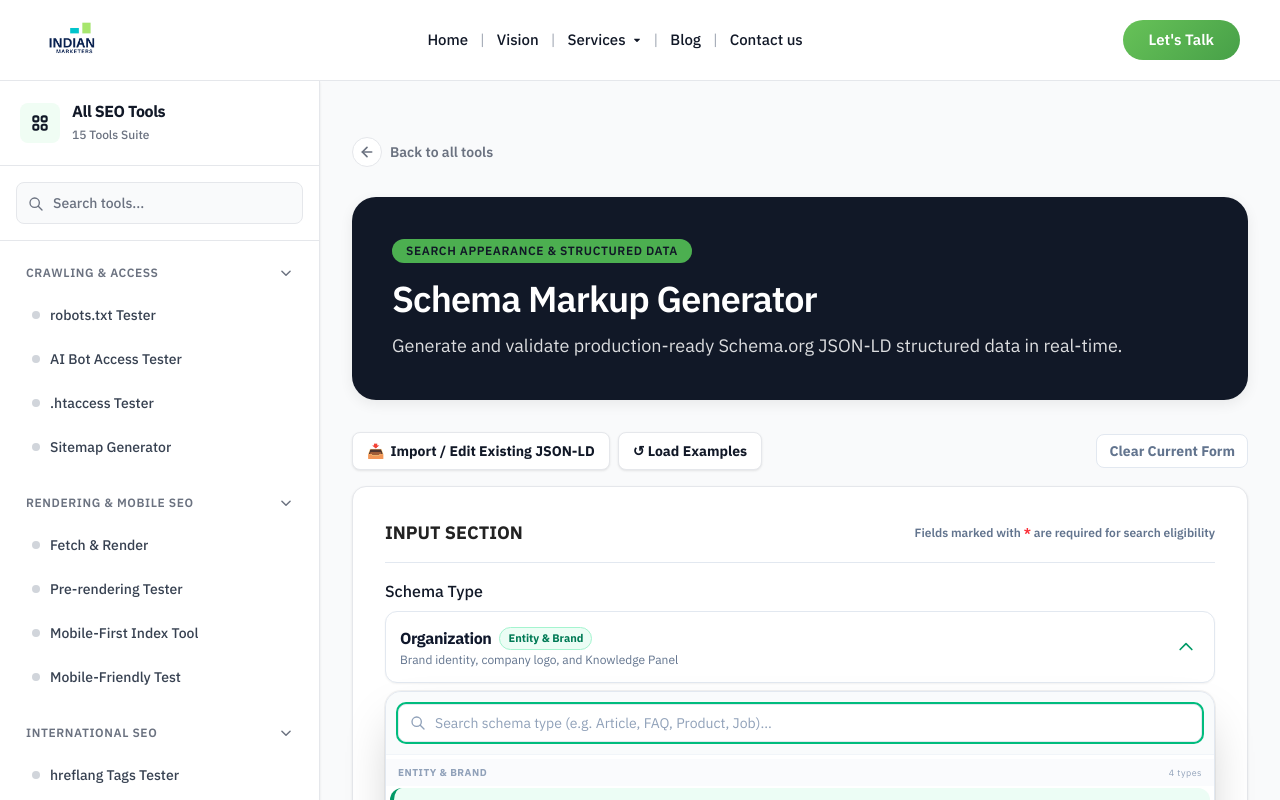
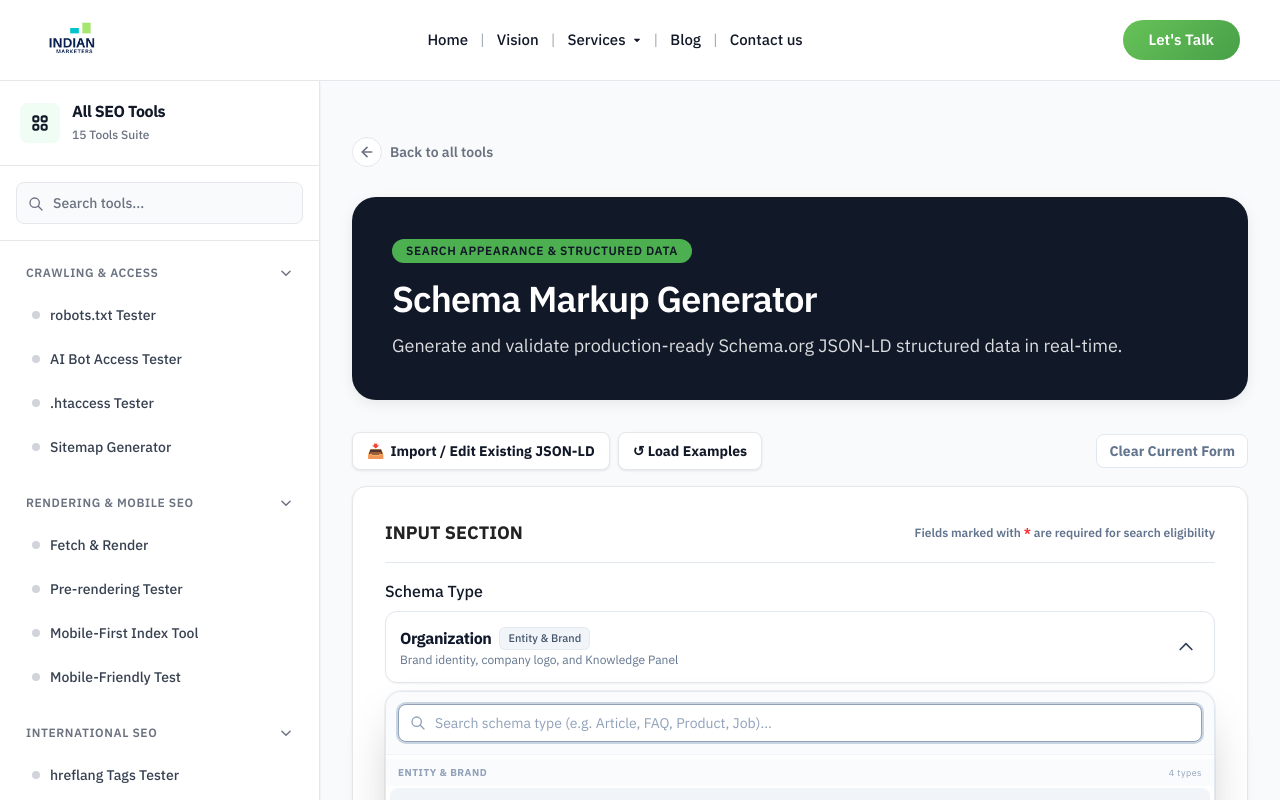
Before and after one commit to HJhaRSh/SEO-Tools, a Next.js app in the folder frontend/: page /tools/schema-generator in a window 1280 px wide. Both pictures are taken after a click on the button 800 px from the left and 647 px from the top of the page. Shown: the top 800 px of the page. Built offline with nearby package versions, Linux system fonts and the light colour scheme.

Commit message:
style(schema-generator): remove green shading and replace with clean neutral styling in SchemaTypeDropdown

```diff
--- a/frontend/src/components/schema/SchemaTypeDropdown.tsx
+++ b/frontend/src/components/schema/SchemaTypeDropdown.tsx
@@ -95,14 +95,14 @@ export default function SchemaTypeDropdown({ value, onChange }: SchemaTypeDropdo
         onClick={() => setIsOpen(!isOpen)}
         aria-expanded={isOpen}
         aria-haspopup="listbox"
-        className="w-full text-left bg-white dark:bg-slate-900 border border-slate-200 dark:border-slate-700 hover:border-slate-300 dark:hover:border-slate-600 rounded-xl p-3.5 shadow-xs transition-all focus:outline-hidden focus:ring-2 focus:ring-emerald-500 focus:border-emerald-500 flex items-center justify-between gap-3 cursor-pointer group"
+        className="w-full text-left bg-white dark:bg-slate-900 border border-slate-200 dark:border-slate-700 hover:border-slate-300 dark:hover:border-slate-600 rounded-xl p-3.5 shadow-xs transition-all focus:outline-hidden focus:ring-2 focus:ring-slate-300 dark:focus:ring-slate-700 flex items-center justify-between gap-3 cursor-pointer group"
       >
         <div className="min-w-0 flex-1">
           <div className="flex items-center gap-2 mb-0.5">
             <span className="font-bold text-slate-900 dark:text-white text-base tracking-tight truncate">
               {selectedItem.label}
             </span>
-            <span className="px-2 py-0.5 rounded-full text-[11px] font-bold bg-emerald-50 dark:bg-emerald-950/50 text-emerald-700 dark:text-emerald-300 border border-emerald-200 dark:border-emerald-800/60 shrink-0">
+            <span className="px-2 py-0.5 rounded-md text-[11px] font-medium bg-slate-100 dark:bg-slate-800 text-slate-600 dark:text-slate-400 border border-slate-200/80 dark:border-slate-700/80 shrink-0">
               {selectedItem.group}
             </span>
           </div>
@@ -116,7 +116,7 @@ export default function SchemaTypeDropdown({ value, onChange }: SchemaTypeDropdo
         {/* Chevron Icon (Rotates 180deg when open) */}
         <div className="shrink-0 p-1 rounded-lg text-slate-400 group-hover:text-slate-600 dark:group-hover:text-slate-200 transition-colors">
           <svg
-            className={`w-5 h-5 transition-transform duration-200 ${isOpen ? 'rotate-180 text-emerald-600 dark:text-emerald-400' : ''}`}
+            className={`w-5 h-5 transition-transform duration-200 ${isOpen ? 'rotate-180 text-slate-700 dark:text-slate-200' : 'text-slate-400'}`}
             fill="none"
             stroke="currentColor"
             viewBox="0 0 24 24"
@@ -146,7 +146,7 @@ export default function SchemaTypeDropdown({ value, onChange }: SchemaTypeDropdo
                 value={searchQuery}
                 onChange={(e) => setSearchQuery(e.target.value)}
                 placeholder="Search schema type (e.g. Article, FAQ, Product, Job)..."
-                className="w-full pl-9 pr-8 py-2 bg-white dark:bg-slate-900 border border-slate-200 dark:border-slate-700 rounded-lg text-xs sm:text-sm text-slate-900 dark:text-white placeholder-slate-400 focus:outline-hidden focus:ring-2 focus:ring-emerald-500"
+                className="w-full pl-9 pr-8 py-2 bg-white dark:bg-slate-900 border border-slate-200 dark:border-slate-700 rounded-lg text-xs sm:text-sm text-slate-900 dark:text-white placeholder-slate-400 focus:outline-hidden focus:ring-2 focus:ring-slate-300 dark:focus:ring-slate-700 focus:border-slate-400 dark:focus:border-slate-600"
               />
               {searchQuery && (
                 <button
@@ -185,15 +185,15 @@ export default function SchemaTypeDropdown({ value, onChange }: SchemaTypeDropdo
                           key={item.id}
                           type="button"
                           onClick={() => handleSelect(item.id)}
-                          className={`w-full text-left px-3 py-2 rounded-xl transition-all cursor-pointer flex items-center justify-between gap-3 ${
+                          className={`w-full text-left px-3 py-2 rounded-lg transition-all cursor-pointer flex items-center justify-between gap-3 ${
                             isSelected
-                              ? 'bg-emerald-50 dark:bg-emerald-950/40 text-emerald-900 dark:text-emerald-100 font-bold border-l-4 border-emerald-600 pl-2.5'
-                              : 'text-slate-700 dark:text-slate-300 hover:bg-slate-100/80 dark:hover:bg-slate-800/60'
+                              ? 'bg-slate-100 dark:bg-slate-800 text-slate-900 dark:text-white font-semibold'
+                              : 'text-slate-700 dark:text-slate-300 hover:bg-slate-50 dark:hover:bg-slate-850'
                           }`}
                         >
                           <div className="min-w-0 flex-1">
                             <div className="flex items-center gap-2">
-                              <span className="text-sm font-semibold truncate">
+                              <span className="text-sm font-medium truncate">
                                 {item.label}
                               </span>
                             </div>
@@ -206,7 +206,7 @@ export default function SchemaTypeDropdown({ value, onChange }: SchemaTypeDropdo
 
                           {/* Selected Checkmark */}
                           {isSelected && (
-                            <svg className="w-4 h-4 text-emerald-600 dark:text-emerald-400 shrink-0" fill="none" stroke="currentColor" viewBox="0 0 24 24">
+                            <svg className="w-4 h-4 text-slate-800 dark:text-slate-200 shrink-0" fill="none" stroke="currentColor" viewBox="0 0 24 24">
                               <path strokeLinecap="round" strokeLinejoin="round" strokeWidth="2.5" d="M5 13l4 4L19 7" />
                             </svg>
                           )}
```
